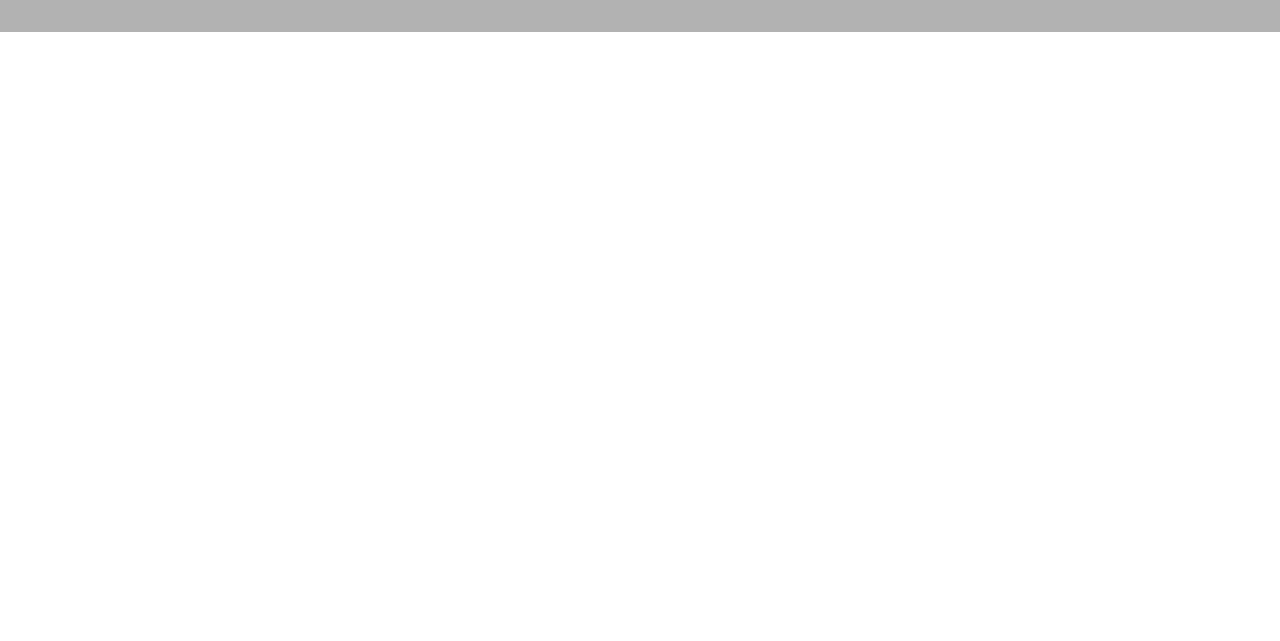
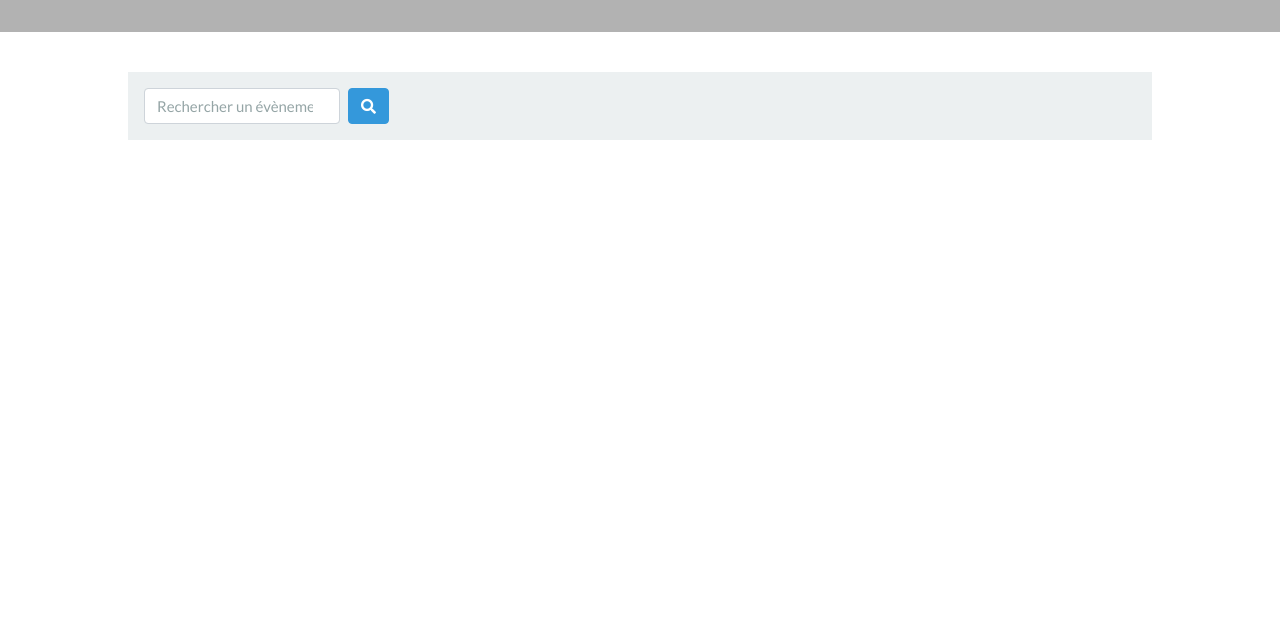
Before and after one commit to Anett67/asso, a website: page evenements.html in a window 1280 px wide. Shown: the part 159-800 px from the top of the page. Drawn offline with nearby package versions, Linux system fonts and the light colour scheme.

Commit message:
Add searchbar to events page

```diff
--- a/evenements.html
+++ b/evenements.html
@@ -52,7 +52,19 @@
 
     </header>
 
-    <main></main>
+    <main>
+
+
+        <section id="events">
+            <nav class="navbar navbar-light bg-light">
+                <form class="form-inline text-right w-100 flex-nowrap">
+                    <input class="form-control mr-2" type="search" placeholder="Rechercher un évènement" aria-label="Search">
+                    <button class="btn btn-info" type="submit"><i class="fas fa-search"></i></button>
+                </form>
+            </nav>
+        </section>
+
+    </main>
 
     <footer class="container-fluid bg-primary">
 
```
